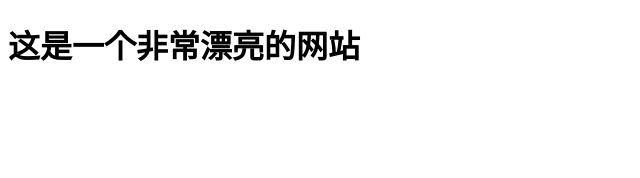
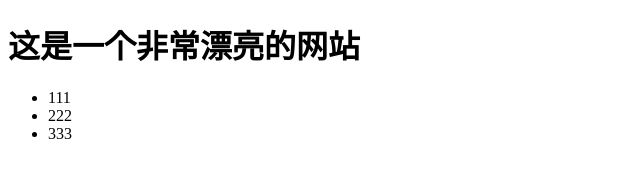
Before and after one commit to SuYi-alex/git-demo, a plain HTML site: page index.html in a window 1280 px wide. Shown: the whole page, without its empty margins (0-640 px from the left). Drawn offline with Linux system fonts and the light colour scheme.

Commit message:
在update分支提交代码

```diff
--- a/index.html
+++ b/index.html
@@ -10,6 +10,11 @@
 
 <body>
     <h1>这是一个非常漂亮的网站</h1>
+    <ul>
+        <li>111</li>
+        <li>222</li>
+        <li>333</li>
+    </ul>
 </body>
 
 </html>
```
